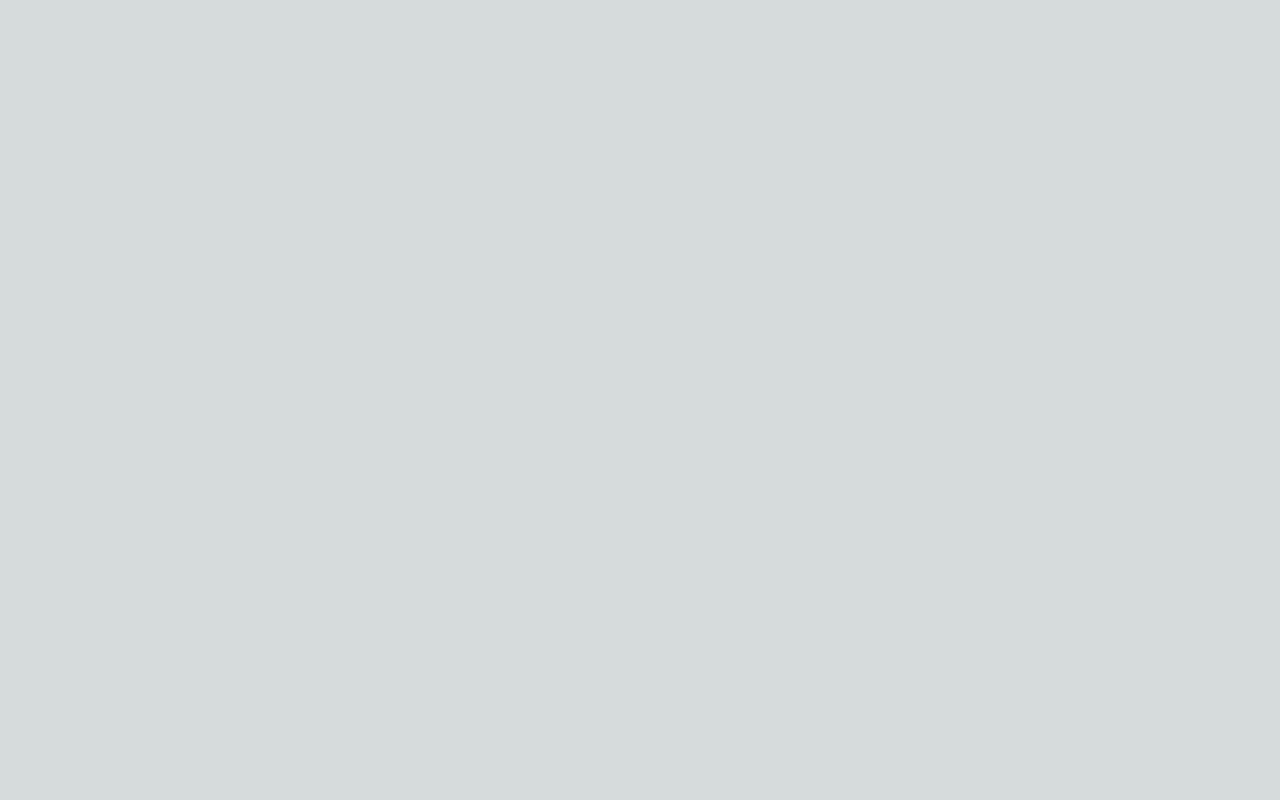
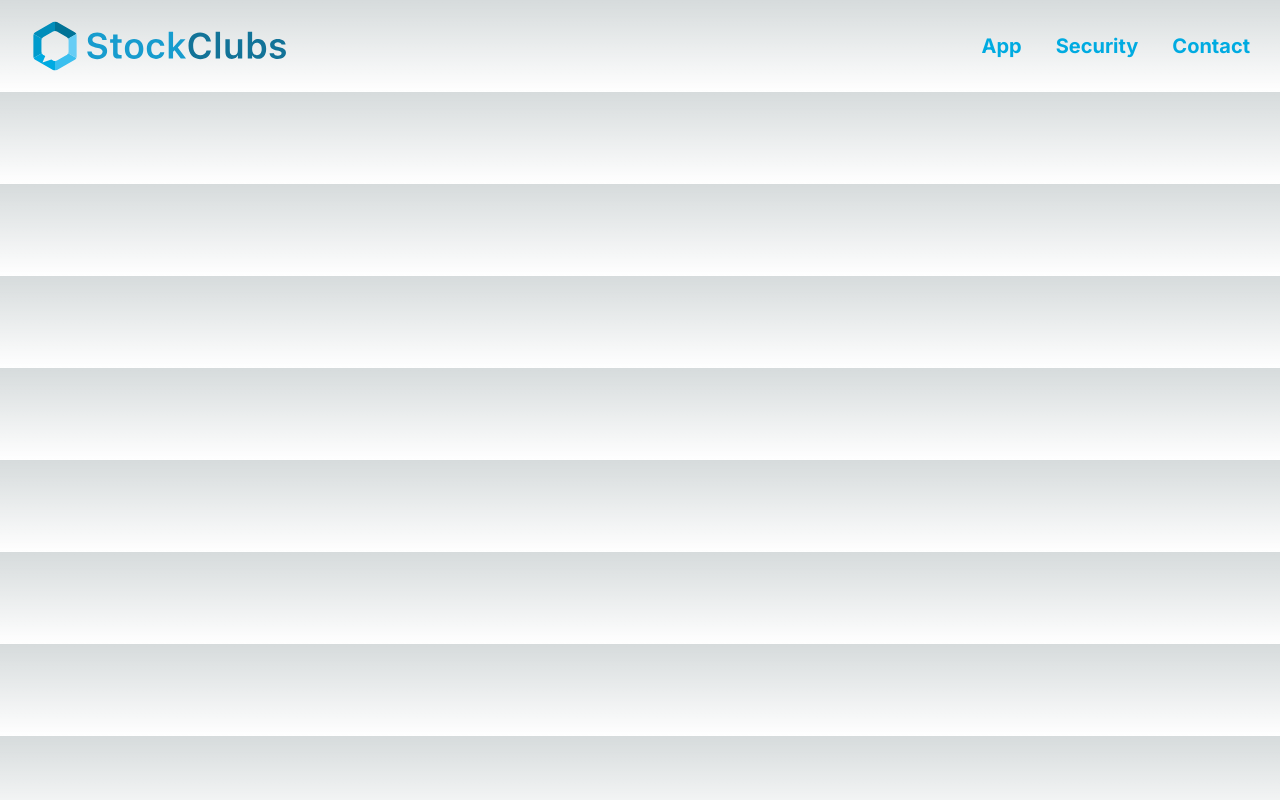
Before and after one commit to yousafsabir/Stockclubs-landing-page, a Next.js app: page / in a window 1280 px wide. Built offline with nearby package versions, Linux system fonts and the light colour scheme.

Commit message:
feat: Navbar + colors added

```diff
--- /dev/null
+++ b/src/app/_components/Navbar.jsx
@@ -0,0 +1,28 @@
+import Link from "next/link";
+import Image from "next/image";
+
+export default function Navbar() {
+    return (
+        <section className="px-[30px] py-5 max-w-[1512px] mx-auto">
+            <nav className="flex justify-between text-primary items-center">
+                <Link href={"/"}>
+                    <Image
+                        src={"/logo.svg"}
+                        alt="logo"
+                        width={259}
+                        height={52}
+                    />
+                </Link>
+                <ul className="flex gap-[34px]">
+                    <li className="text-xl leading-6 font-bold">App</li>
+                    <li className="text-xl leading-6 font-bold">
+                        <Link href={"#security"}>Security</Link>
+                    </li>
+                    <li className="text-xl leading-6 font-bold">
+                        <Link href={"#contact"}>Contact</Link>
+                    </li>
+                </ul>
+            </nav>
+        </section>
+    );
+}
--- a/src/app/layout.jsx
+++ b/src/app/layout.jsx
@@ -1,8 +1,8 @@
-import { Roboto } from "next/font/google";
+import Navbar from "./_components/Navbar";
 import "./globals.css";
+import { Inter } from "next/font/google";
 
-const roboto = Roboto({ subsets: ["latin"] });
-
+const inter = Inter({ subsets: ["latin"] });
 export const metadata = {
     title: "Stock Clubs",
     description: "By M.Noman for Softlix",
@@ -11,7 +11,10 @@ export const metadata = {
 export default function RootLayout({ children }) {
     return (
         <html lang="en">
-            <body className={roboto.className}>{children}</body>
+            <body className={inter.className}>
+                <Navbar />
+                {children}
+            </body>
         </html>
     );
 }
--- a/tailwind.config.js
+++ b/tailwind.config.js
@@ -12,6 +12,11 @@ module.exports = {
                 "gradient-conic":
                     "conic-gradient(from 180deg at 50% 50%, var(--tw-gradient-stops))",
             },
+            colors: {
+                "primary": "#00ABE1",
+                "primary-dark": "#127398",
+                "secondary": "#FFC730",
+            },
         },
     },
     plugins: [],
```
Also changed, not shown: src/app/globals.css (indentation only). Lines whose indentation alone changed are shown as unchanged.
